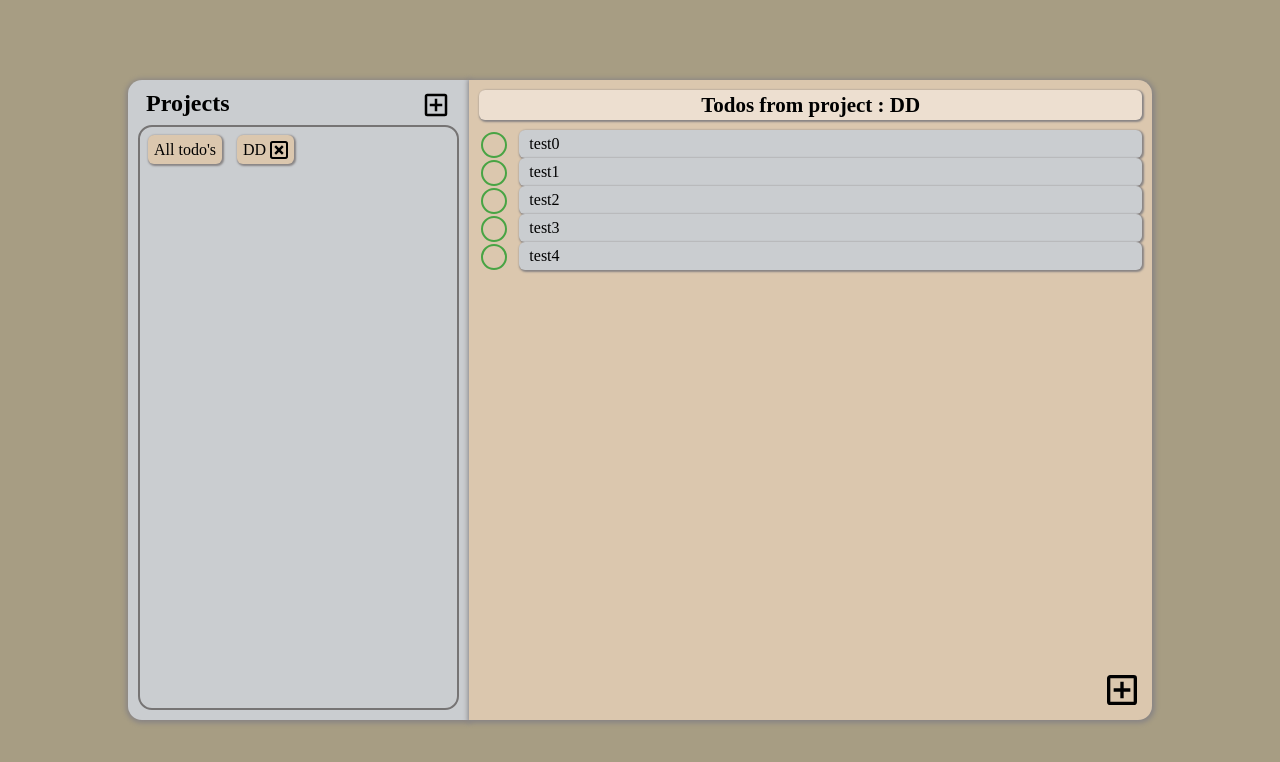
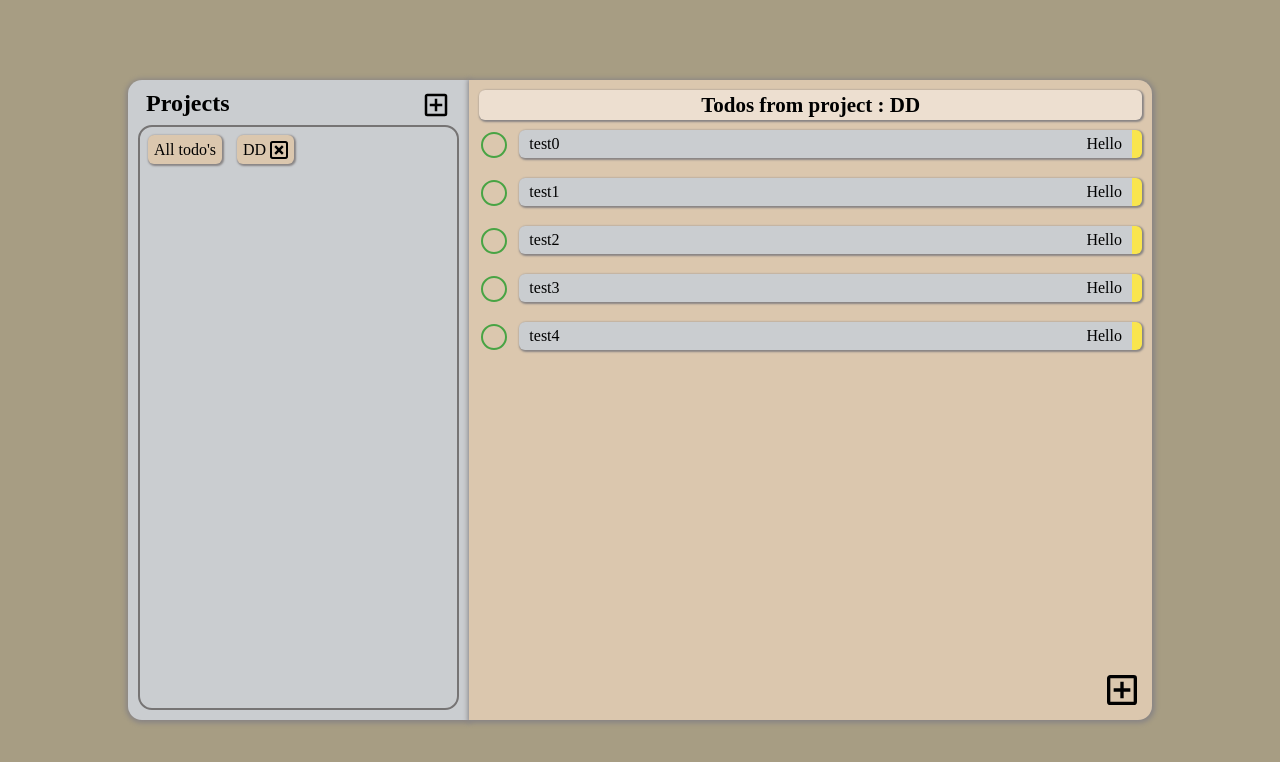
Before and after one commit to DogGotSwag/todoList, a website built with webpack: page src/template.html in a window 1280 px wide. Built offline with nearby package versions, Linux system fonts and the light colour scheme.

Commit message:
add priority marker and dueDate p
so user can know priority based on color of the
right side

```diff
--- a/src/DOMscript.js
+++ b/src/DOMscript.js
@@ -112,10 +112,16 @@ let DOM_Module = (function (index) {
             label.setAttribute('name' ,`todo_${index}`);
             label.appendChild(p);
 
+            let dueDate = document.createElement('p');
+            dueDate.innerText = "Hello";
+
+
 
             li.appendChild(checkbox)
             li.appendChild(label);
+            li.appendChild(dueDate);
 
+            li.classList.add(`${key.priority}`);
             ul.appendChild(li);
         });
 
--- a/src/style.css
+++ b/src/style.css
@@ -287,14 +287,25 @@ textarea{
 .todoLi{
     width: 100%;
     display: grid;
-    grid-template-columns: 1fr 20px 20px;
+    grid-template-columns: 1fr auto;
     grid-template-rows: 1fr;
     height: 28px;
 
     background-color: var(--blue);
     border-radius: 6px;
     box-shadow: 1px 1px 2px 1px var(--shadow);
-    /* border-right: 10px solid #c75e5e; */
+    margin-bottom: 20px;
+    padding-right: 10px;
+}
+
+.todoLi.low{
+    border-right: 10px solid #f9e54e;
+}
+.todoLi.medium{
+    border-right: 10px solid #f5a65d;
+}
+.todoLi.high{
+    border-right: 10px solid #c75e5e;
 }
 
 .todoLabel{
@@ -304,10 +315,15 @@ textarea{
     position: relative;
 }
 
-.todoLabel p {
+.todoLabel p:first-child{
+    padding-left: 10px;
     display: flex;
     align-items: center;
-    padding-left: 10px;
+}
+
+.todoLi p {
+    display: flex;
+    align-items: center;
 }
 
 .todoLabel::before{
```
